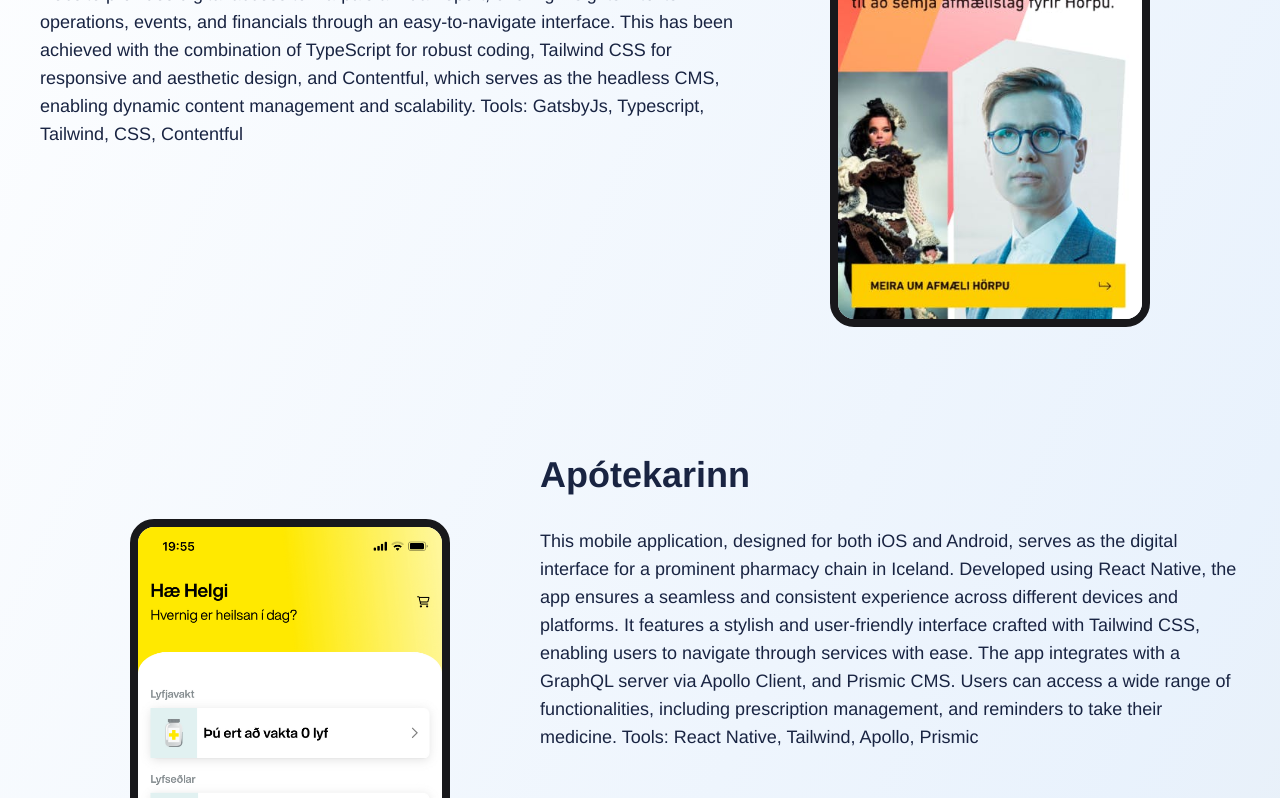
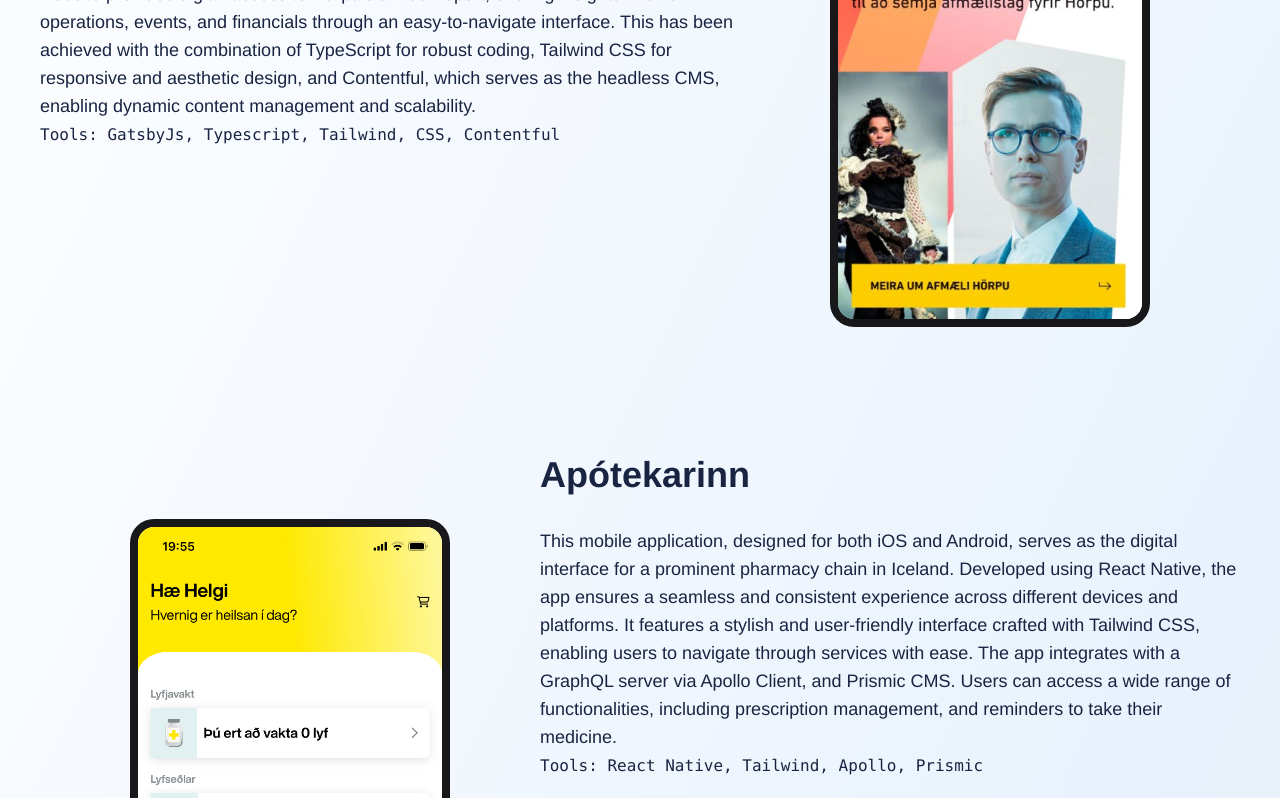
Before and after one commit to HelgiHe/portfolio_24, a Next.js app: page / in a window 1280 px wide. Shown: the part 1400-2198 px from the top of the page. Built offline with nearby package versions, Linux system fonts and the light colour scheme.

Commit message:
fix: text-overflow

```diff
--- a/src/app/globals.css
+++ b/src/app/globals.css
@@ -37,8 +37,13 @@ body {
   animation-fill-mode: forwards;
 }
 
+pre {
+  white-space: pre-line;
+}
+
 code {
   font-size: 16px;
+  white-space: pre-line;
 }
 
 @keyframes fadeIn {
--- a/src/content/projects.js
+++ b/src/content/projects.js
@@ -14,6 +14,7 @@ export const projects = [
     and financials through an easy-to-navigate interface. This has been achieved with the combination of TypeScript for robust coding,
     Tailwind CSS for responsive and aesthetic design, and Contentful, which serves as the headless CMS, enabling dynamic content management
     and scalability.
+
     Tools: GatsbyJs, Typescript, Tailwind, CSS, Contentful
     `,
   },
@@ -27,6 +28,7 @@ export const projects = [
     The app integrates with a GraphQL server via Apollo Client, and Prismic CMS.
     Users can access a wide range of functionalities, including prescription management,
     and reminders to take their medicine.
+
     Tools: React Native, Tailwind, Apollo, Prismic
     `,
   },
```
